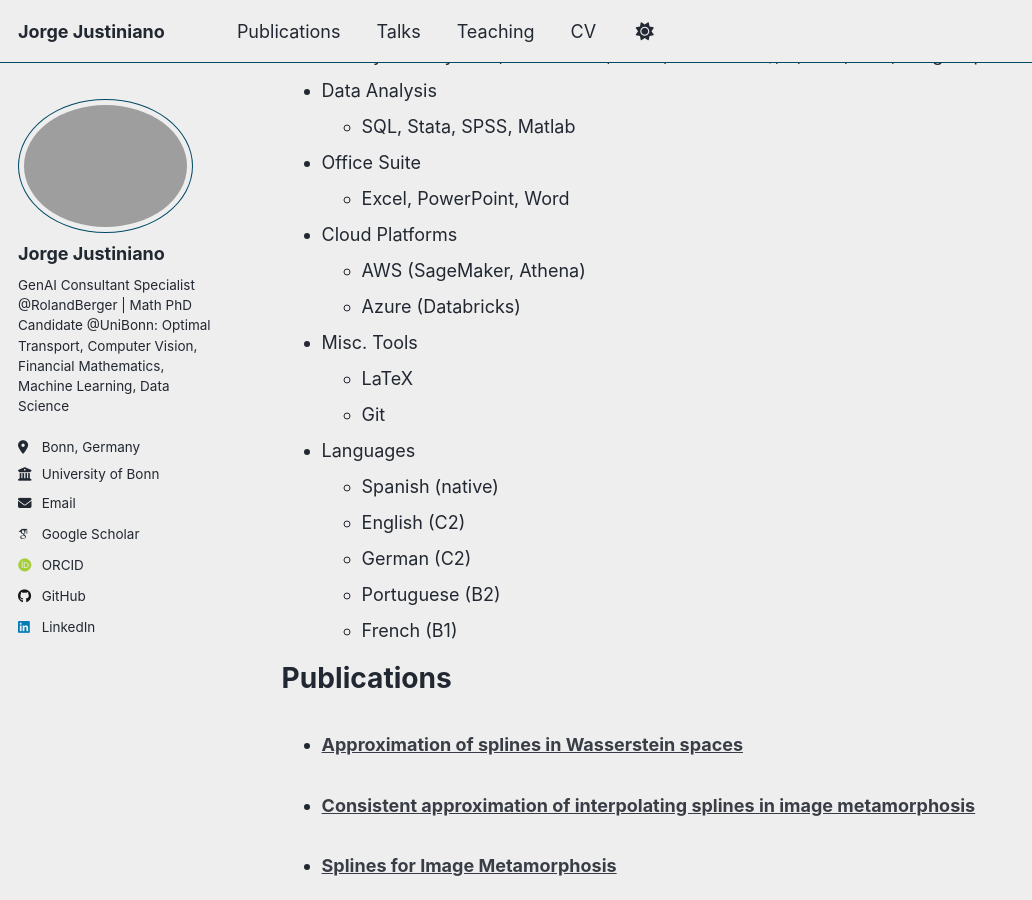
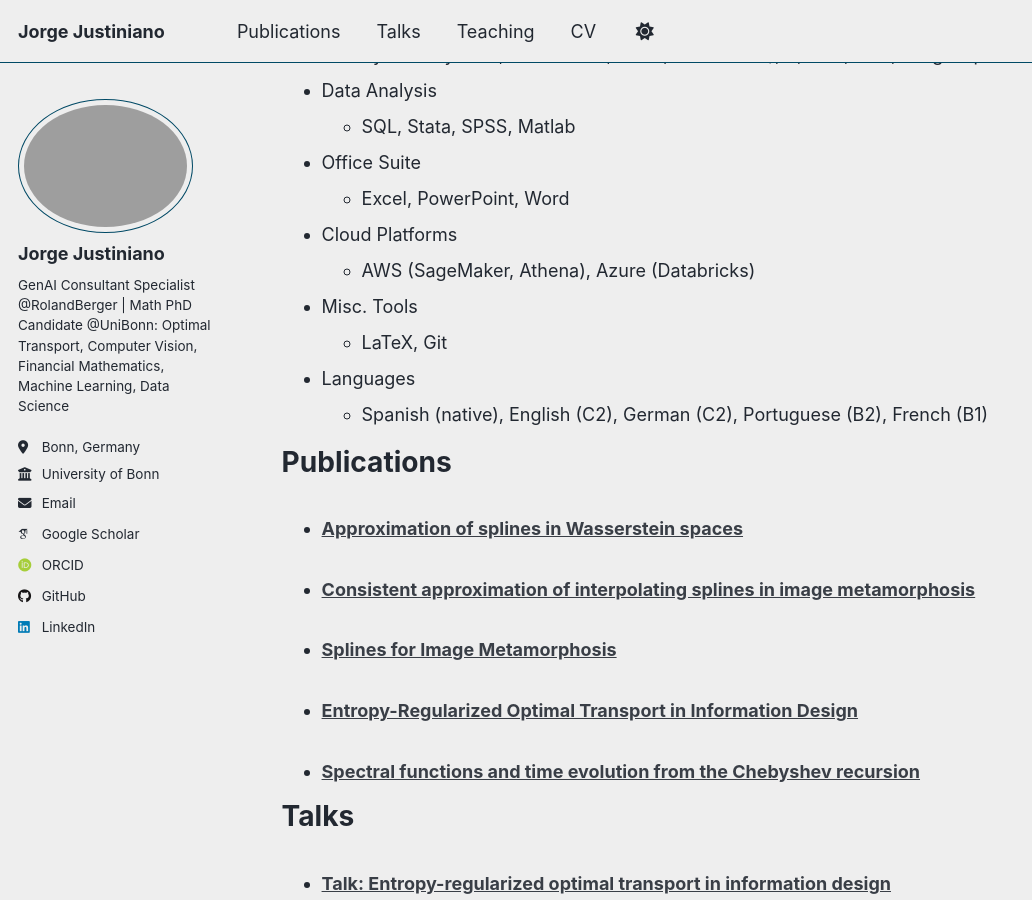
Before and after one commit to jjustiniano2/jjustiniano2.github.io, a Jekyll site: the page built from _pages/cv.md, in a window 1280 px wide and 900 px high, scrolled down 922 px. Shown: the whole window, without its empty margins (0-1032 px from the left). Built offline with Jekyll 4.4.1, drawn with Linux system fonts in a browser that asks for light colours; some web fonts are replaced; a script that is not in the unit is left out.

Commit message:
Update cv.md

```diff
--- a/_pages/cv.md
+++ b/_pages/cv.md
@@ -43,17 +43,11 @@ Skills
 * Office Suite
   * Excel, PowerPoint, Word
 * Cloud Platforms
-  * AWS (SageMaker, Athena)
-  * Azure (Databricks)
+  * AWS (SageMaker, Athena), Azure (Databricks)
 * Misc. Tools
-  * LaTeX
-  * Git
+  * LaTeX, Git
 * Languages
-  * Spanish (native)
-  * English (C2)
-  * German (C2)
-  * Portuguese (B2)
-  * French (B1)
+  * Spanish (native), English (C2), German (C2), Portuguese (B2), French (B1)
 
 Publications
 ======
```
